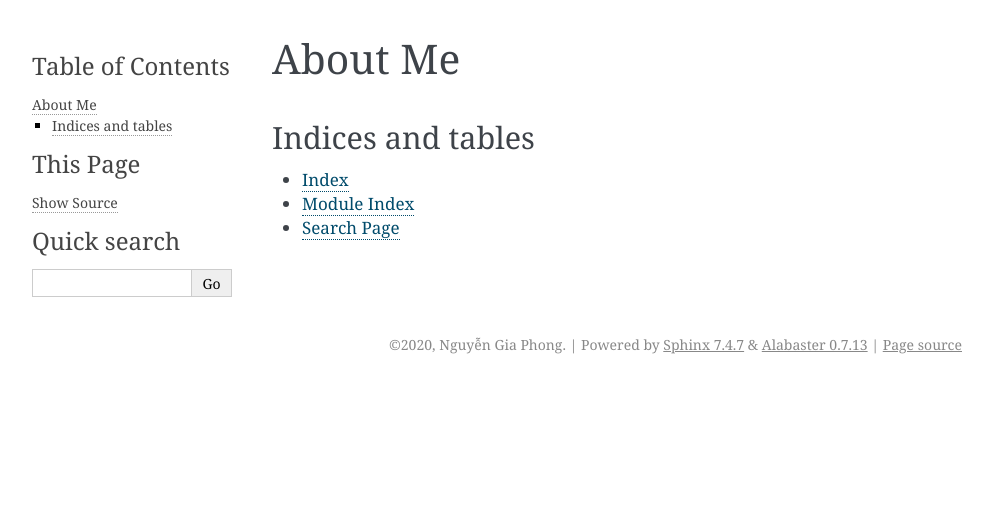
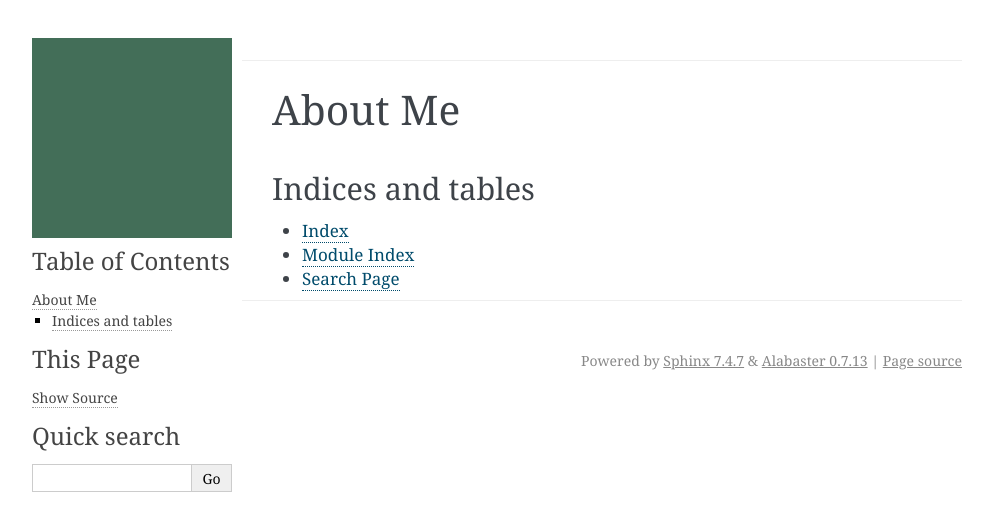
Before and after one commit to McSinyx/mcsinyx.github.io, a Sphinx documentation site: the page built from source/index.rst, in a window 1280 px wide. Shown: the top 531 px of the page, without its empty margins (148-1141 px from the left). Built offline with Sphinx 7.4.7, drawn with Linux system fonts in a browser that asks for light colours.

```diff
--- a/source/conf.py
+++ b/source/conf.py
@@ -1,34 +1,18 @@
 # Configuration file for the Sphinx documentation builder.
 #
-# This file only contains a selection of the most common options. For a full
-# list see the documentation:
+# This file only contains a selection of the most common options.
+# For a full list see the documentation:
 # https://www.sphinx-doc.org/en/master/usage/configuration.html
 
-# -- Path setup --------------------------------------------------------------
-
-# If extensions (or modules to document with autodoc) are in another directory,
-# add these directories to sys.path here. If the directory is relative to the
-# documentation root, use os.path.abspath to make it absolute, like shown here.
-#
-# import os
-# import sys
-# sys.path.insert(0, os.path.abspath('.'))
-
-
-# -- Project information -----------------------------------------------------
-
-project = 'Raphael McSinyx'
-copyright = '2020, Nguyễn Gia Phong'
+# Project information
+project = 'R. McSinyx'
+copyright = '2018-2020, Nguyễn Gia Phong'
 author = 'Nguyễn Gia Phong'
 
-
-# -- General configuration ---------------------------------------------------
-
-# Add any Sphinx extension module names here, as strings. They can be
-# extensions coming with Sphinx (named 'sphinx.ext.*') or your custom
-# ones.
-extensions = [
-]
+# Add any Sphinx extension module names here, as strings.
+# They can be extensions coming with Sphinx (named 'sphinx.ext.*')
+# or your custom ones.
+extensions = []
 
 # Add any paths that contain templates here, relative to this directory.
 templates_path = ['_templates']
@@ -38,15 +22,16 @@ templates_path = ['_templates']
 # This pattern also affects html_static_path and html_extra_path.
 exclude_patterns = []
 
+# Options for HTML output
+html_theme = 'alabaster'
+html_theme_options = {'fixed_sidebar': True, 'show_relbars': True}
 
-# -- Options for HTML output -------------------------------------------------
+html_logo = 'CnX.png'
+html_favicon = 'favicon.ico'
+html_show_copyright = False
 
-# The theme to use for HTML and HTML Help pages.  See the documentation for
-# a list of builtin themes.
-#
-html_theme = 'alabaster'
-
-# Add any paths that contain custom static files (such as style sheets) here,
-# relative to this directory. They are copied after the builtin static files,
-# so a file named "default.css" will overwrite the builtin "default.css".
+# Add any paths that contain custom static files (such as style sheets)
+# here, relative to this directory.  They are copied after the builtin
+# static files, so a file named "default.css" will overwrite the builtin
+# "default.css".
 html_static_path = ['_static']
```
Also changed, not shown: source/CnX.png (added), source/favicon.ico (added), 1 other file.
